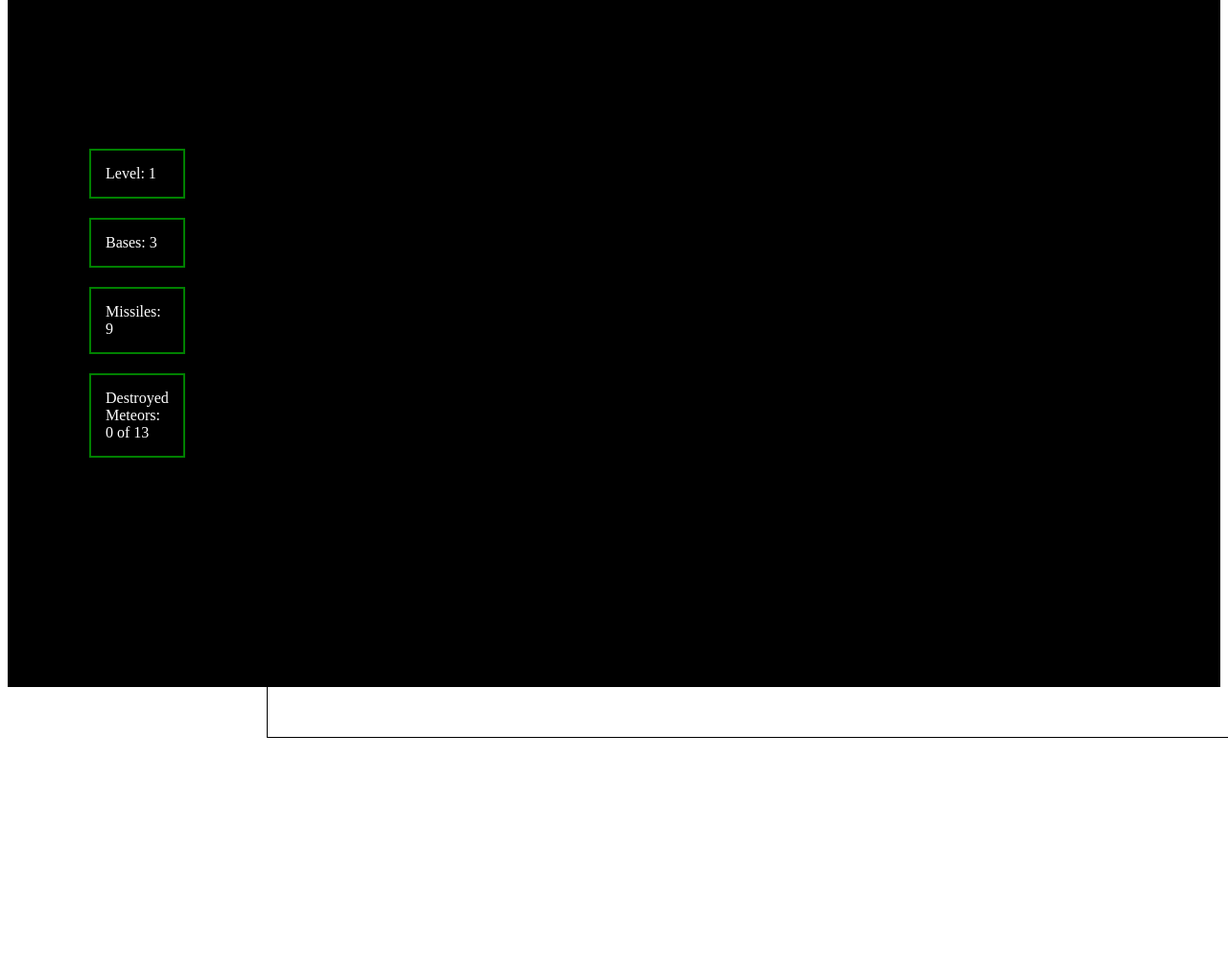
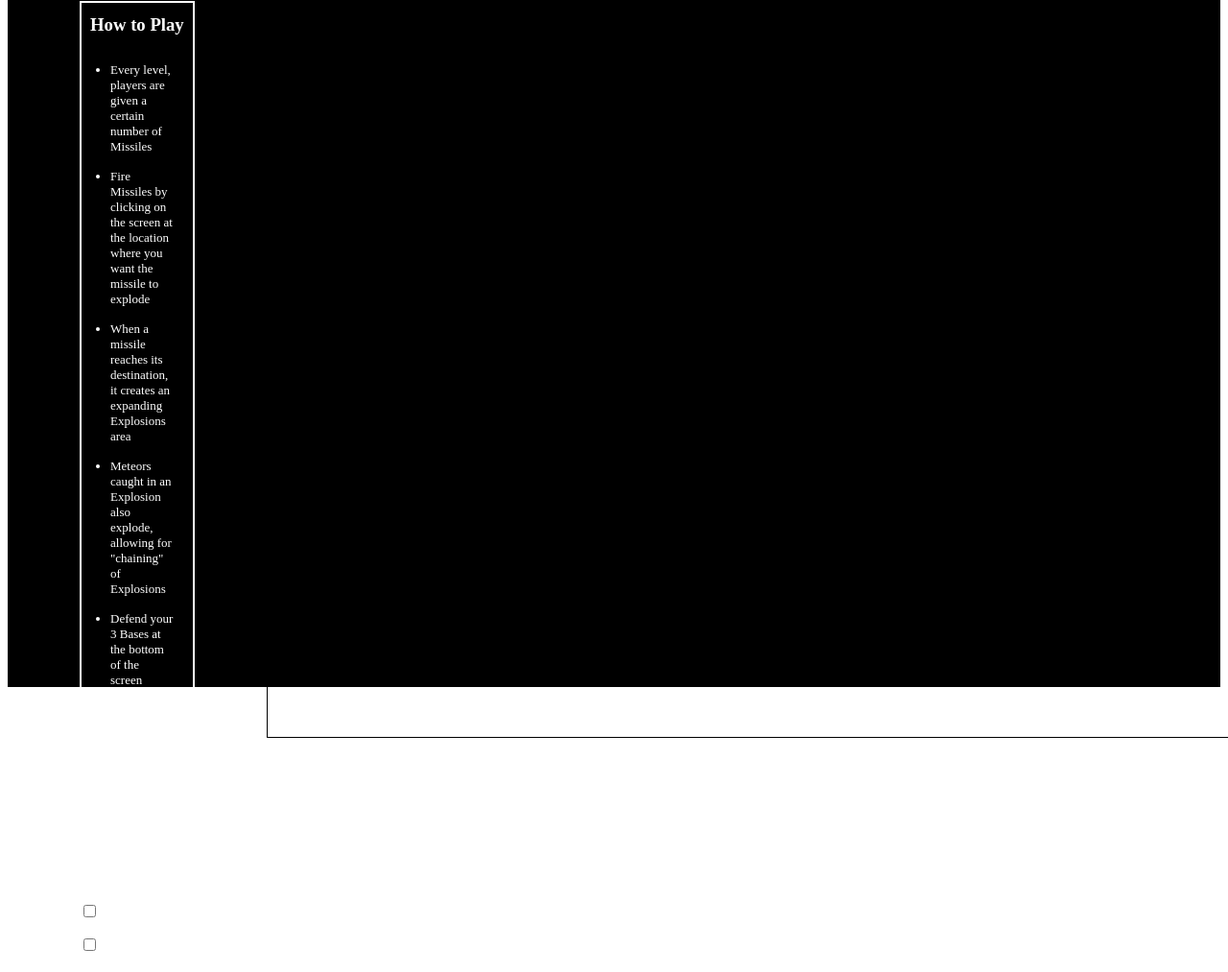
Before and after one commit to WillHops01/Meteor-Defense, a website built with webpack: page index.html in a window 1280 px wide. Shown: the part 92-1105 px from the top of the page at 96% size. Before the commit the page ends 861 px from the top, so only its background shows below. Built offline with nearby package versions, Linux system fonts and the light colour scheme.

Commit message:
audio toggle

```diff
--- a/index.html
+++ b/index.html
@@ -4,7 +4,7 @@
   <meta charset="UTF-8">
   <meta name="viewport" content="width=device-width, initial-scale=1.0">
   <meta http-equiv="X-UA-Compatible" content="ie=edge">
-  <title>Document</title>
+  <title>Meteor Defense</title>
   <script type="application/javascript" src="./dist/main.js"></script>
   <link rel="stylesheet" href="./dist/main.css">
 
@@ -27,6 +27,7 @@
 
   <div id="game-screen-outer-container">
 
+
     <div id="game-info-container">
       <div id="game-info-level" class="game-info-area">
         Level 1
@@ -40,6 +41,53 @@
       <div id="game-info-destroyed" class="game-info-area">
         Destroyed Meteors: 10
       </div>
+
+      <div id="help-container">
+        <h3>
+          How to Play
+        </h3>
+        <section>
+          <ul>
+            <li>
+              Every level, players are given a certain number of Missiles
+            </li>
+            <li>
+              Fire Missiles by clicking on the screen at the location where you want the missile to explode
+            </li>
+            <li>
+              When a missile reaches its destination, it creates an expanding Explosions area
+            </li>
+            <li>
+              Meteors caught in an Explosion also explode, allowing for "chaining" of Explosions
+            </li>
+            <li>
+            Defend your 3 Bases at the bottom of the screen
+            </li>
+            <li>
+            Advance to the next level by destroying the number of Meteors indicated on the left-hand side of your screen
+            </li>
+          </ul>
+        </section>
+      </div>
+
+      <div class="music-checkbox">
+        <div class="mute-item">
+          <input type="checkbox" id="mute-music-checkbox">
+          <span class="mute-sound-text">
+            Mute Music
+          </span>
+        </div>
+      <div class="mute-item">
+        <input type="checkbox" id="mute-sfx-checkbox">
+        <span class="mute-sound-text">
+          Mute Sound Effects
+        </span>
+      </div>
+
+      </div>
+
+
+
     </div>
 
     <div id="game-screen-inner-container">
--- a/src/scripts/game.js
+++ b/src/scripts/game.js
@@ -38,6 +38,23 @@ export default class Game{
     this.missileFlightAudio = document.getElementById("missile-flight");
     this.backingAudio = document.getElementById("backing-track");
 
+    this.musicEnabled = true;
+    this.muteMusic = document.getElementById("mute-music-checkbox");
+    this.muteMusic.addEventListener("click", ()=>{
+      this.musicEnabled = !this.musicEnabled;
+      if (!this.musicEnabled){
+        this.backingAudio.pause();
+      } else {
+        this.backingAudio.play();
+      }
+    });
+
+    this.sfxEnabled = true;
+    this.muteSFX = document.getElementById("mute-sfx-checkbox");
+    this.muteSFX.addEventListener("click", ()=>{
+      this.sfxEnabled = !this.sfxEnabled;
+    });
+
     this.activeListener = true;
     this.background = document.getElementById("background");
 
@@ -58,7 +75,7 @@ export default class Game{
 
   waitForStart(){
     if (this.activeListener){
-      this.backingAudio.play();
+      if(this.musicEnabled) this.backingAudio.play();
       this.gameDisplay.changeUserPrompt(1);
       this.resetGame();
       this.setupLevel();
@@ -71,7 +88,7 @@ export default class Game{
     //find closest base to click
     //spawn missile at base heading towards click
     if (this.gameDisplay.missiles > 0){
-      new Audio(this.missileFlightAudio.src).play();
+      if(this.sfxEnabled) new Audio(this.missileFlightAudio.src).play();
       let potentialBases = this.baseArray.filter(base => {return !base.destroyed;});
       let closestBase = potentialBases[0];
       let difference = Math.abs(e.offsetX - closestBase.position.x);
@@ -132,7 +149,6 @@ export default class Game{
       //game still progressing, player has neither won or lost
       let elapsedFrameTime = timestamp - this.lastTime;
       this.lastTime = timestamp;
-      //debugger;
       this.timer += elapsedFrameTime / 1000;
 
       //const levelMultiplier = 1.0;
@@ -156,7 +172,7 @@ export default class Game{
           let distance = calculateDistance(explosion.position, meteor.position);
           // if meteor in radius, destroy it and create explosion
           if (distance <= explosion.explosionRadius + meteor.radius) {
-            new Audio(this.explosionAudio.src).play();
+            if (this.sfxEnabled) new Audio(this.explosionAudio.src).play();
             this.explosionArray.push(new Explosion(this.ctx, meteor.position));
             this.meteorArray.splice(this.meteorArray.indexOf(meteor), 1);
             this.gameDisplay.destroyMeteor();
@@ -172,7 +188,7 @@ export default class Game{
 
           let distance = calculateDistance(meteor.position, base.position);
           if (distance <= base.radius + meteor.radius) {
-            new Audio(this.baseDeathAudio.src).play();
+            if (this.sfxEnabled) new Audio(this.baseDeathAudio.src).play();
             base.destroyBase();
             this.gameDisplay.destroyBase();
             this.explosionArray.push(new Explosion(this.ctx, base.position));
@@ -183,7 +199,7 @@ export default class Game{
       this.missileArray.forEach(missile => {
         //check for explosion
         if (missile.checkExplosion(calculateDistance(missile.position, missile.destination))) {
-          new Audio(this.explosionAudio.src).play();
+          if (this.sfxEnabled) new Audio(this.explosionAudio.src).play();
           this.explosionArray.push(new Explosion(this.ctx, missile.position));
           this.missileArray.splice(this.missileArray.indexOf(missile), 1);
         } else {
--- a/src/styles/index.scss
+++ b/src/styles/index.scss
@@ -18,6 +18,7 @@ img{
   background-color: black;
   height: 100vh;
   justify-content: flex-start;
+
 
 
 }
@@ -100,6 +101,35 @@ img{
     color: white;
     margin: 10px;
   }
+  #help-container{
+    border: 2px solid white;
+    display: flex;
+    flex-direction: column;
+    margin-top: 40px;
+
+    h3{
+      color: white;
+      text-align: center;
+      margin: 12px 0px 12px;
+    }
+    ul{
+      padding: 0px 20px 0px 30px;
+    }
+    li{
+      color:white;
+      font-size: 13px;
+      padding-bottom: 15px;
+    }
+  }
+
+  .music-checkbox{
+    color: white;
+    display: flex;
+    flex-direction: column;
+    .mute-item{
+      margin-top: 15px;
+    }
+  }
 }
 
 .game-info-animate{
```
Also changed, not shown: dist/main.css, dist/main.js. Lines whose indentation alone changed are shown as unchanged.
